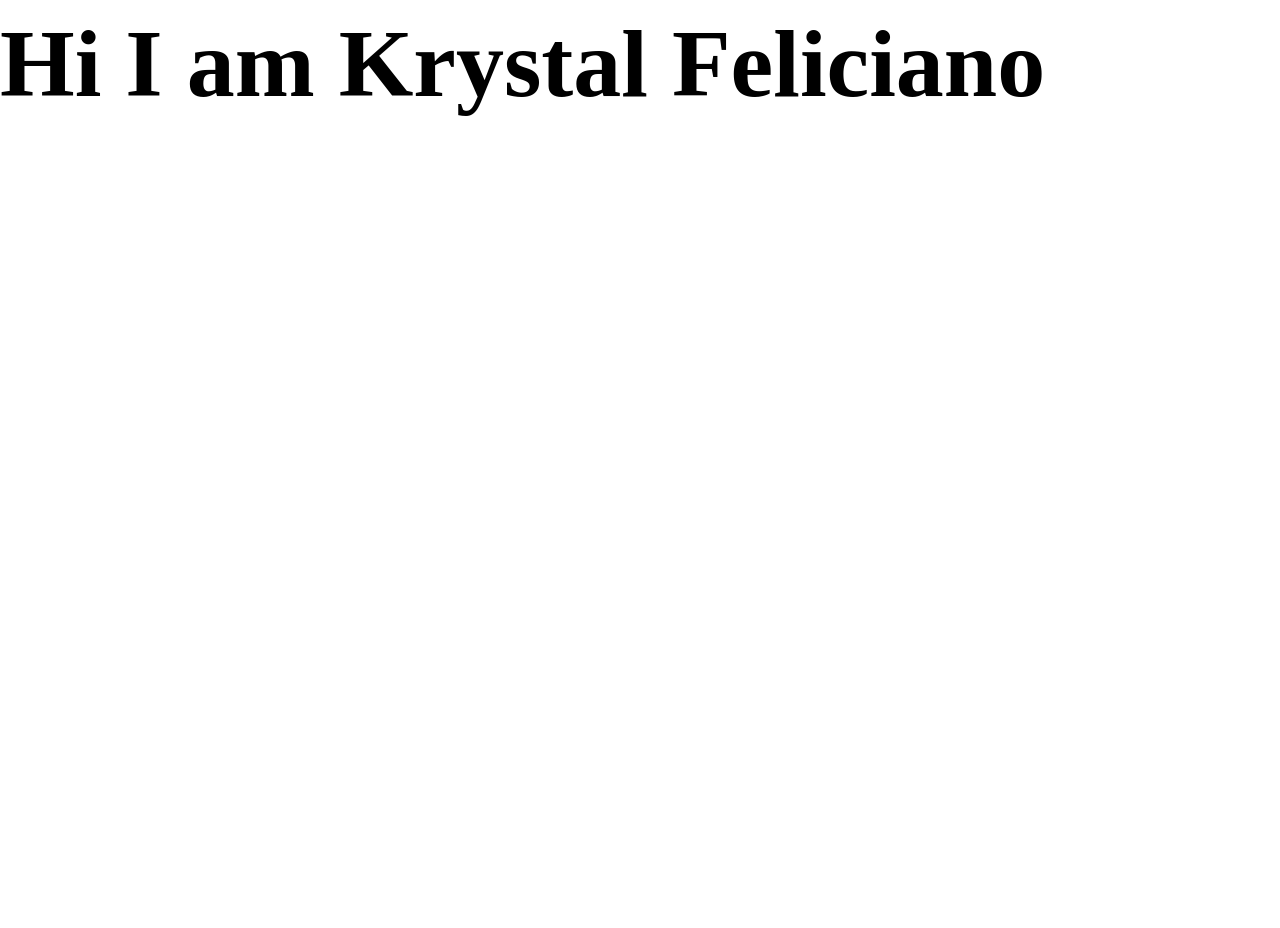
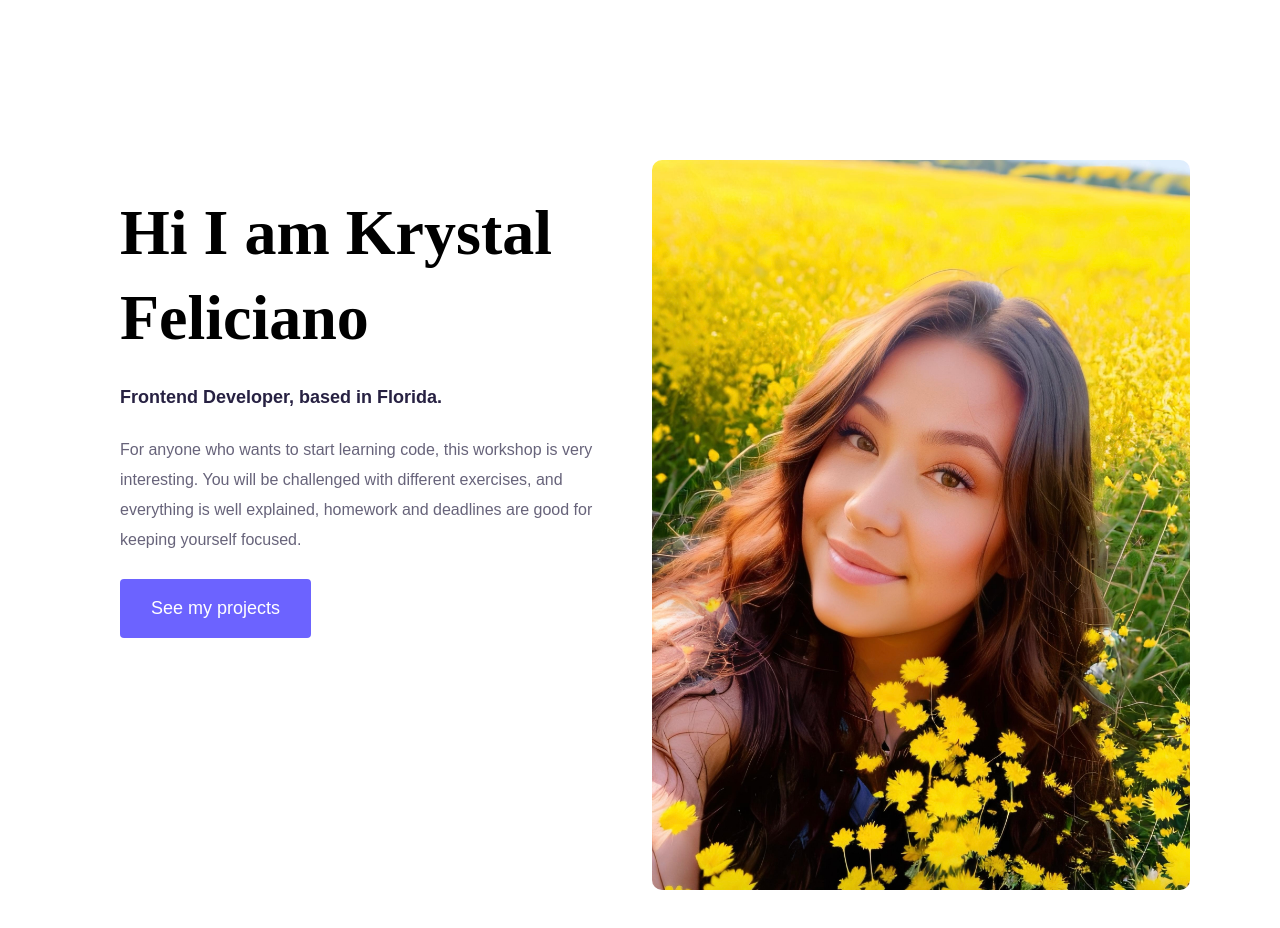
Before and after one commit to Kfeliciano94/Portfolio-project-about, a plain HTML site: page about.html in a window 1280 px wide. Before the commit the page ends 800 px from the top, so only its background shows below. Drawn offline with nearby package versions, Linux system fonts and the light colour scheme.

Commit message:
added html and css
added html and styling to about.html

```diff
--- a/about.html
+++ b/about.html
@@ -19,7 +19,29 @@
     <link rel="stylesheet" href="src/styles.css" />
   </head>
   <body>
-    <h1> Hi I am Krystal Feliciano</h1>
-
+    <div class="about-section container">
+      <div class="row">
+        <div class="col-6">
+          <div class="about-section-content">
+            <h1 class="mb-4">Hi I am Krystal Feliciano</h1>
+            <h2 class="mb-4">Frontend Developer, based in Florida.</h2>
+            <p class="mb-4">
+              For anyone who wants to start learning code, this workshop is very
+              interesting. You will be challenged with different exercises, and
+              everything is well explained, homework and deadlines are good for
+              keeping yourself focused.
+            </p>
+            <a href="" class="btn btn-branding">See my projects</a>
+          </div>
+        </div>
+        <div class="col-lg-6">
+          <img
+            src="src/images/profile.jpg"
+            class="img-fluid"
+            alt="profilepic"
+          />
+        </div>
+      </div>
+    </div>
   </body>
 </html>
--- a/src/styles.css
+++ b/src/styles.css
@@ -1,7 +1,7 @@
 :root {
   --branding-color: #6c63ff;
   --secondary-color: #f9f7ee;
-  --heading-font-family: "PLayfair Display", serif;
+  --heading-font-family: "Playfair Display", serif;
   --defaul-font-family: "Poppins", sans-serif;
 }
 
@@ -88,3 +88,38 @@ h2 {
   font-weight: 700;
   color: black;
 }
+
+.about-section h1 {
+  font-size: 64px;
+  line-height: 85px;
+  font-weight: 700;
+  font-family: var(--heading-font-family);
+}
+
+.about-section h2 {
+  font-size: 18px;
+  line-height: 27px;
+  font-weight: 700;
+  font-family: var(--defaul-font-family);
+  color: #272142;
+}
+
+.about-section {
+  padding: 160px 20px;
+}
+
+.about-section-content {
+  margin: 30px;
+}
+
+.about-section-content p {
+  font-family: var(--defaul-font-family);
+  font-weight: 400;
+  font-size: 16px;
+  line-height: 30px;
+  color: rgba(39, 33, 66, 0.7);
+}
+
+.about-section img {
+  border-radius: 10px;
+}
```
